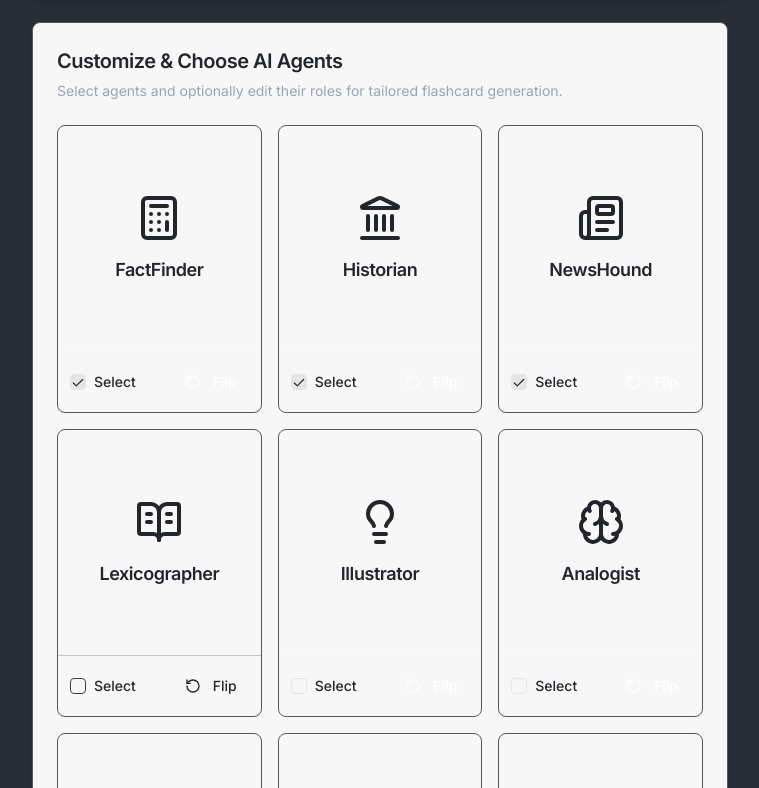
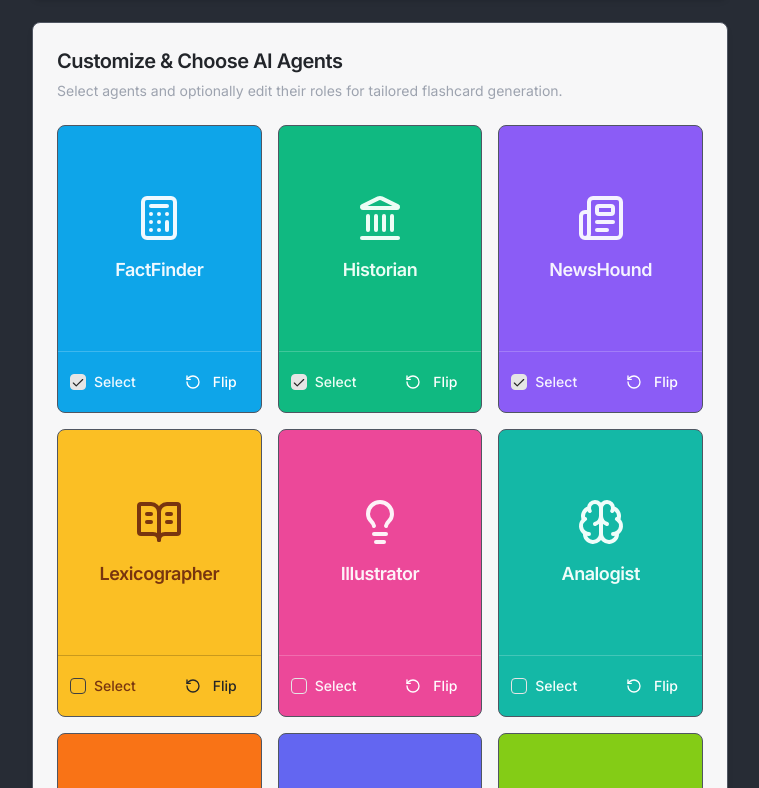
Before and after one commit to groverkunal/OneFlashflow., a Next.js app: page / in a window 1280 px wide. Shown: the part 732-1520 px from the top of the page, without its empty margins (0-759 px from the left). Built offline with nearby package versions, Linux system fonts and the light colour scheme; what @genkit-ai/googleai, genkit would draw is missing.

Commit message:
take screenshot , I do not see any colors in agents cards

```diff
--- a/src/components/flashflow/AgentCard.tsx
+++ b/src/components/flashflow/AgentCard.tsx
@@ -3,7 +3,7 @@
 
 import React, { useState, useEffect } from 'react';
 import type { AgentProfile } from "@/config/agent-profiles";
-import { CardHeader, CardTitle, CardContent, CardFooter } from "@/components/ui/card"; // Card is not used directly
+import { CardHeader, CardTitle, CardContent, CardFooter } from "@/components/ui/card";
 import { Button } from "@/components/ui/button";
 import { Checkbox } from "@/components/ui/checkbox";
 import { Label } from "@/components/ui/label";
@@ -51,23 +51,22 @@ export function AgentCard({
   const cardId = `agent-card-${agent.id}`;
   const checkboxId = `agent-checkbox-${agent.id}`;
 
-  // Apply agent's background and text color. Removed 'border-opacity-50' for a more solid border.
   const cardClasses = cn(agent.bgColorClass, agent.textColorClass);
 
-  // Heuristic: if textColorClass includes "-900", assume it's dark text on a light card background.
-  // Otherwise, assume it's light text (e.g., includes "-50", "-100", or is "text-white") on a dark card background.
-  const isDarkTextOnLightCard = agent.textColorClass.includes("-900");
+  const isDarkTextOnLightCard = agent.textColorClass.includes("-900") || agent.textColorClass.includes("gray-800"); // Adjusted condition for dark text
 
   const buttonTextClass = isDarkTextOnLightCard ? "text-neutral-800 hover:text-neutral-900" : "text-white hover:text-neutral-200";
   const buttonBgClass = isDarkTextOnLightCard ? "hover:bg-black/10" : "hover:bg-white/10";
+
   const checkboxClasses = isDarkTextOnLightCard
     ? "border-neutral-700 data-[state=checked]:bg-neutral-700 data-[state=checked]:text-white"
     : "border-neutral-200 data-[state=checked]:bg-neutral-200 data-[state=checked]:text-neutral-800";
+
   const cardFooterBorderClass = isDarkTextOnLightCard ? "border-black/20" : "border-white/20";
+
   const textareaClasses = isDarkTextOnLightCard
     ? "bg-white/70 text-neutral-900 placeholder:text-neutral-500 border-black/30 focus-visible:ring-neutral-700"
     : "bg-black/20 text-white placeholder:text-neutral-300 border-white/30 focus-visible:ring-neutral-300";
-
 
   return (
     <div className={`flip-card h-72 w-full ${isFlipped ? 'flipped' : ''}`}>
@@ -95,7 +94,7 @@ export function AgentCard({
               size="sm"
               onClick={handleFlip}
               disabled={isLoading}
-              className={cn(buttonTextClass, buttonBgClass, "focus-visible:ring-offset-0")} // ring-offset-0 for better look on colored bg
+              className={cn(buttonTextClass, buttonBgClass, "focus-visible:ring-offset-0")}
             >
               <RotateCcw className="mr-1 h-4 w-4" /> Flip
             </Button>
--- a/src/components/flashflow/FlashcardItem.tsx
+++ b/src/components/flashflow/FlashcardItem.tsx
@@ -5,7 +5,7 @@ import { Card, CardContent, CardHeader, CardTitle, CardFooter } from "@/componen
 import type { GenerateFlashcardsOutput } from "@/ai/flows/generate-flashcards";
 import { Separator } from "@/components/ui/separator";
 import { Badge } from "@/components/ui/badge";
-import { AGENT_PROFILES } from "@/config/agent-profiles"; // Removed type AgentProfile as it's not directly used here
+import { AGENT_PROFILES } from "@/config/agent-profiles";
 import { cn } from "@/lib/utils";
 
 type FlashcardData = GenerateFlashcardsOutput["flashcards"][0];
@@ -18,40 +18,36 @@ export function FlashcardItem({ flashcard }: FlashcardItemProps) {
   const agentIdFromTag = flashcard.agentTag?.startsWith('#') ? flashcard.agentTag.substring(1) : flashcard.agentTag;
   const agentProfile = AGENT_PROFILES.find(agent => agent.id === agentIdFromTag);
 
-  // Apply agent's background and text color. Removed 'border-opacity-50'.
   const cardClasses = agentProfile
     ? cn(agentProfile.bgColorClass, agentProfile.textColorClass, 'shadow-md')
     : 'bg-card text-card-foreground shadow-md'; // Fallback to default card styles
 
-  // Heuristic for text color to adjust internal elements
-  const isDarkTextOnLightCard = agentProfile ? agentProfile.textColorClass.includes("-900") : false; // Default to false if no profile (standard card)
+  const isDarkTextOnLightCard = agentProfile
+    ? agentProfile.textColorClass.includes("-900") || agentProfile.textColorClass.includes("gray-800")
+    : false;
 
   const textClasses = agentProfile ? agentProfile.textColorClass : 'text-card-foreground';
 
-  // Muted text for headers like "Example:", make it slightly less prominent
-  const mutedHeaderClasses = cn(textClasses, "opacity-80"); // Adjusted opacity
+  const mutedHeaderClasses = cn(textClasses, "opacity-80");
 
   const separatorClasses = agentProfile
-    ? (isDarkTextOnLightCard ? "bg-black/15" : "bg-white/15") // Slightly less prominent separators
+    ? (isDarkTextOnLightCard ? "bg-black/15" : "bg-white/15")
     : "bg-border";
 
-  // Badge styling
   const badgeWrapperFooterClasses = agentProfile
     ? (isDarkTextOnLightCard ? "border-black/10 bg-black/5" : "border-white/10 bg-black/10")
     : "bg-muted/50 border-border";
 
   let badgeFinalClasses = "text-xs font-mono";
   if (agentProfile) {
-    if (isDarkTextOnLightCard) { // Dark text on Light Card (e.g., amber)
-      badgeFinalClasses = cn(badgeFinalClasses, agentProfile.textColorClass, "border", "border-current", "bg-transparent"); // Outline style
-    } else { // Light text on Dark Card (e.g., sky)
-      // Badge blends with card background, text uses agent's text color
+    if (isDarkTextOnLightCard) {
+      badgeFinalClasses = cn(badgeFinalClasses, agentProfile.textColorClass, "border", "border-current", "bg-transparent");
+    } else {
       badgeFinalClasses = cn(badgeFinalClasses, agentProfile.textColorClass, "bg-transparent");
     }
-  } else { // Default badge for cards without agent profile
+  } else {
     badgeFinalClasses = cn(badgeFinalClasses, "bg-secondary text-secondary-foreground border-transparent");
   }
-
 
   return (
     <Card className={cn("w-full min-h-[200px] border flex flex-col justify-between", cardClasses)}>
@@ -85,7 +81,7 @@ export function FlashcardItem({ flashcard }: FlashcardItemProps) {
       </CardContent>
       {flashcard.agentTag && (
         <CardFooter className={cn("p-3 border-t", badgeWrapperFooterClasses)}>
-          <Badge variant="outline" /* Variant prop might be overridden by cn() */ className={badgeFinalClasses}>
+          <Badge variant="outline" className={badgeFinalClasses}>
             {flashcard.agentTag}
           </Badge>
         </CardFooter>
--- a/src/config/agent-profiles.ts
+++ b/src/config/agent-profiles.ts
@@ -81,7 +81,7 @@ export const AGENT_PROFILES: AgentProfile[] = [
     name: 'Theorist',
     description: 'Explains underlying theories, principles, or frameworks.',
     icon: FlaskConical,
-    bgColorClass: 'bg-lime-500',
+    bgColorClass: 'bg-lime-500', // Corrected from bg-lime-400 if it was that, 500 is more standard
     textColorClass: 'text-lime-900' // Darker text for light lime
   },
   {
--- a/tailwind.config.ts
+++ b/tailwind.config.ts
@@ -1,3 +1,4 @@
+
 import type {Config} from 'tailwindcss';
 
 export default {
@@ -6,6 +7,21 @@ export default {
     './src/pages/**/*.{js,ts,jsx,tsx,mdx}',
     './src/components/**/*.{js,ts,jsx,tsx,mdx}',
     './src/app/**/*.{js,ts,jsx,tsx,mdx}',
+  ],
+  safelist: [
+    {
+      pattern: /bg-(sky|emerald|violet|amber|pink|teal|orange|indigo|lime|rose)-(400|500)/,
+    },
+    {
+      pattern: /text-(sky|emerald|violet|pink|teal|orange|indigo|rose)-(50)/,
+    },
+    {
+      pattern: /text-(amber|lime)-(900)/,
+    },
+    // Individual classes can also be safelisted if needed, e.g.:
+    // 'bg-sky-500', 'text-sky-50',
+    // 'bg-emerald-500', 'text-emerald-50',
+    // ...etc.
   ],
   theme: {
     extend: {
```
